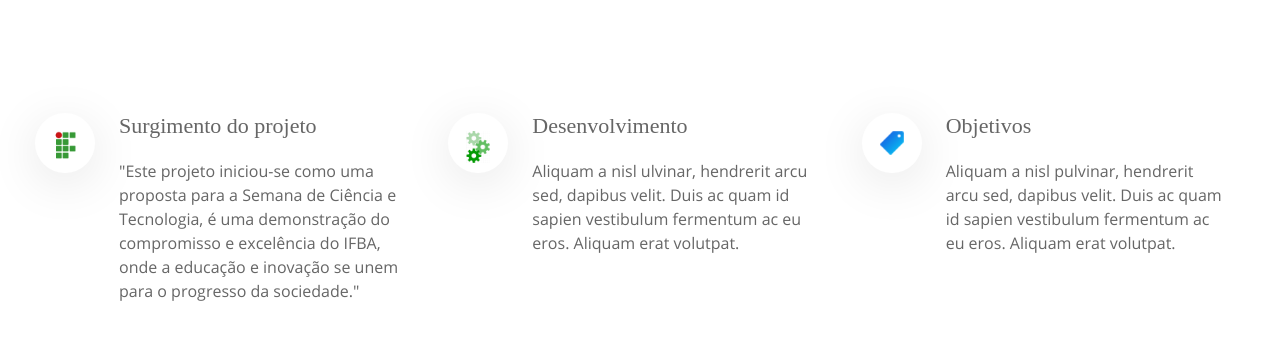
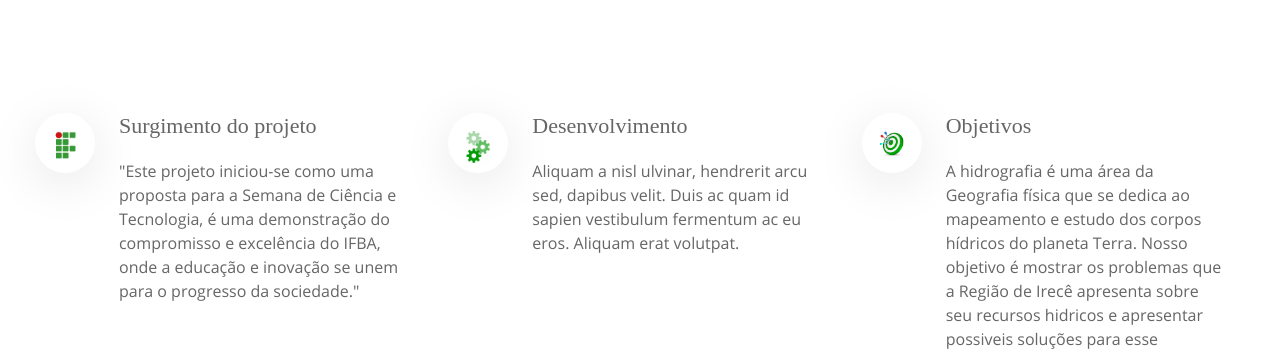
Before and after one commit to luccTech/site_Irece, a website: page site_cit/RegiãodeIrecê/index.html in a window 1280 px wide. Shown: the part 3970-4325 px from the top of the page. Drawn offline with Linux system fonts and the light colour scheme; files whose address does not match are found by name; a web font is replaced by a local one.

Commit message:
atualizei

```diff
--- a/site_cit/RegiãodeIrecê/index.html
+++ b/site_cit/RegiãodeIrecê/index.html
@@ -312,11 +312,10 @@
                 </div>
             </div>
             <div class="media col-md-6 col-lg-4">
-                <div class="oval mr-4"><img class="align-self-start" src="images/affordable-pricing.png" alt=""></div>
+                <div class="oval mr-4"><img class="align-self-start" src="images/objetivos.png" alt=""></div>
                 <div class="media-body">
                     <h5 class="mb-0">Objetivos</h5>
-                    Aliquam a nisl pulvinar, hendrerit arcu sed, dapibus velit. Duis ac quam id sapien vestibulum
-                    fermentum ac eu eros. Aliquam erat volutpat.
+                    A hidrografia é uma área da Geografia física que se dedica ao mapeamento e estudo dos corpos hídricos do planeta Terra. Nosso objetivo é mostrar os problemas que a Região de Irecê apresenta sobre seu recursos hidricos e apresentar possiveis soluções para esse problemas.
                 </div>
             </div>
         </div>
```
Also changed, not shown: site_cit/RegiãodeIrecê/images/objetivos.png (added).
